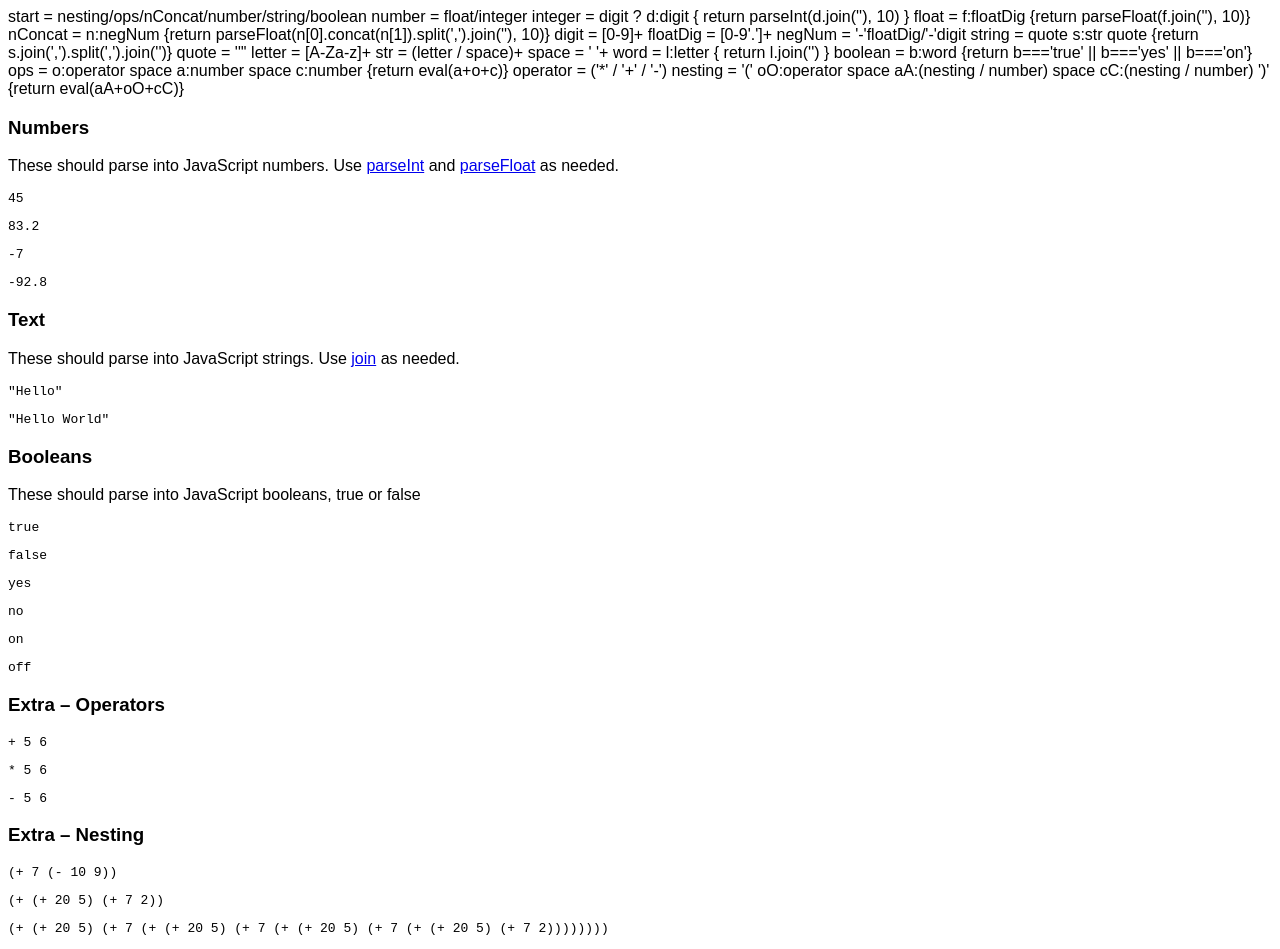
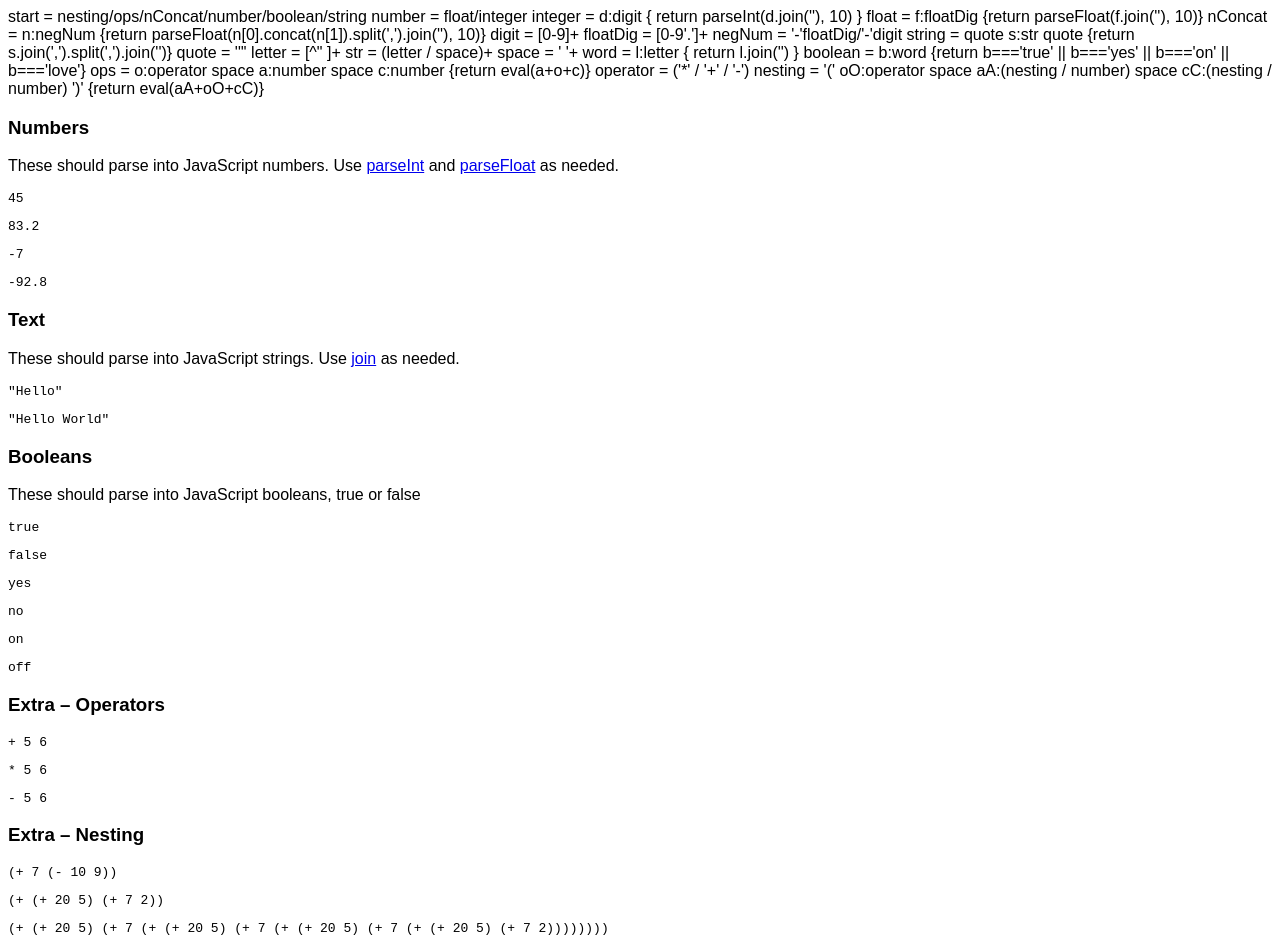
Before and after one commit to sarahghp/sfpc-samples, a plain HTML site: page PLT/hw1.html in a window 1280 px wide. Drawn offline with Linux system fonts and the light colour scheme; a script that the page names is missing.

Commit message:
Last grammar 1 additions

```diff
--- a/PLT/hw1.html
+++ b/PLT/hw1.html
@@ -16,11 +16,11 @@
 <title>Language</title>
 
 <grammar>
-  start     = nesting/ops/nConcat/number/string/boolean
+  start     = nesting/ops/nConcat/number/boolean/string
 
 
   number    = float/integer
-  integer   = digit ? d:digit { return parseInt(d.join(''), 10) }
+  integer   = d:digit { return parseInt(d.join(''), 10) }
   float     = f:floatDig {return parseFloat(f.join(''), 10)}
   nConcat   = n:negNum {return parseFloat(n[0].concat(n[1]).split(',').join(''), 10)}
   digit     = [0-9]+
@@ -31,12 +31,12 @@
   string    = quote s:str quote {return s.join(',').split(',').join('')}
   quote     = '"'
 
-  letter    = [A-Za-z]+
+  letter    = [^" ]+
   str       = (letter / space)+
   space     = ' '+
   word      = l:letter { return l.join('') }
 
-  boolean   = b:word {return b==='true' || b==='yes' || b==='on'}
+  boolean   = b:word {return b==='true' || b==='yes' || b==='on' || b==='love'}
 
   ops       = o:operator space a:number space c:number {return eval(a+o+c)}
   operator  = ('*' / '+' / '-')
```
Also changed, not shown: 1 other file.
